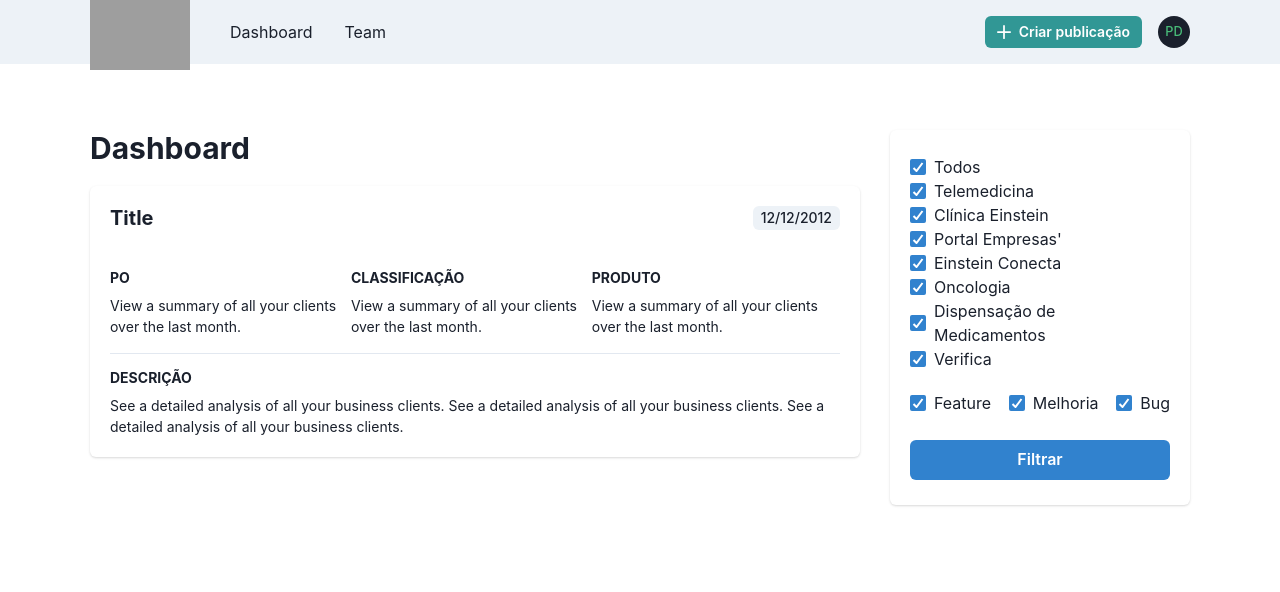
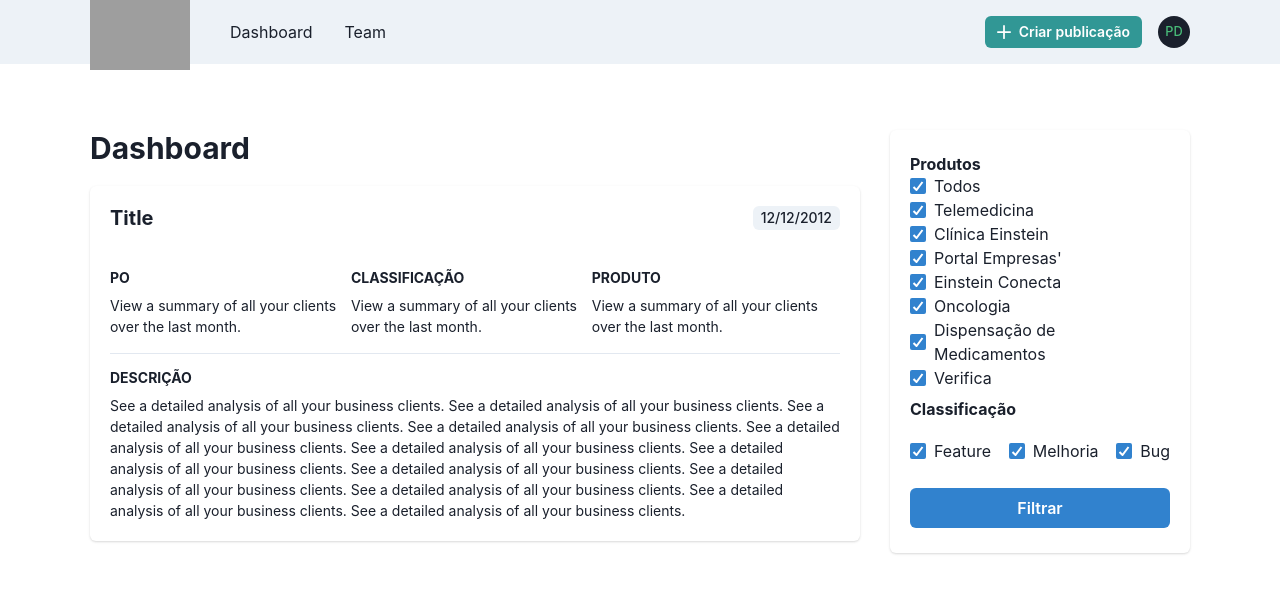
Before and after one commit to leandroaraujo5511/pubdata, a Next.js app: page /Dashboard in a window 1280 px wide. Shown: the top 592 px of the page. Built offline with nearby package versions, Linux system fonts and the light colour scheme; grey boxes are pictures that could not be loaded.

Commit message:
clean code

```diff
--- a/components/searchBox.tsx
+++ b/components/searchBox.tsx
@@ -1,8 +1,7 @@
 
-import { Box, Button, Card, Checkbox, Link, Stack } from "@chakra-ui/react";
-import React, { useCallback } from "react";
+import { Box, Button, Card, Checkbox, Heading, Link, Stack } from "@chakra-ui/react";
+import React from "react";
 import { ReactNode } from "react";
-
 
 const SearchBox = () => {
 
@@ -12,16 +11,9 @@ const SearchBox = () => {
     const allChecked = checkedItems.every(Boolean)
     const isIndeterminate = checkedItems.some(Boolean) && !allChecked
 
-    const teste = useCallback((indexInput, event) => {
-        let newData = []
-
-        checkedItems.map((item, index) => item[indexInput] === indexInput ? newData.push(checkedItems[index]) : newData.push(event.target.checked))
-
-        setCheckedItems(newData)
-    }, [checkedItems])
-
     return (
         <Card marginLeft="30px" padding="25px 20px" height="auto">
+            <Heading size='sm'>Produtos</Heading>
             <Checkbox
                 isChecked={allChecked}
                 isIndeterminate={isIndeterminate}
@@ -75,8 +67,8 @@ const SearchBox = () => {
             >
                 Verifica
             </Checkbox>
-
-            <Box marginTop="20px"  display="flex" justifyContent="space-between">
+            <Heading size='sm' marginTop="10px">Classificação</Heading>
+            <Box marginTop="20px" display="flex" justifyContent="space-between">
                 <Checkbox
                     isChecked={publishClassification[0]}
                     onChange={(e) => setPublishClassification([e.target.checked, publishClassification[1], publishClassification[2]])}
@@ -98,7 +90,7 @@ const SearchBox = () => {
                 </Checkbox>
 
             </Box>
-            <Button colorScheme='blue' marginTop="25px" onClick={()=> alert("oi")}>Filtrar</Button>
+            <Button colorScheme='blue' marginTop="25px" onClick={() => alert("oi")}>Filtrar</Button>
         </Card>
     )
 
--- a/pages/Dashboard/index.tsx
+++ b/pages/Dashboard/index.tsx
@@ -49,6 +49,12 @@ const Dashboard = () => {
                   <Text pt='2' fontSize='sm'>
                     See a detailed analysis of all your business clients. See a detailed analysis of
                     all your business clients. See a detailed analysis of all your business clients.
+                    See a detailed analysis of all your business clients. See a detailed analysis of
+                    all your business clients. See a detailed analysis of all your business clients.
+                    See a detailed analysis of all your business clients. See a detailed analysis of
+                    all your business clients. See a detailed analysis of all your business clients.
+                    See a detailed analysis of all your business clients. See a detailed analysis of
+                    all your business clients. See a detailed analysis of all your business clients.
                   </Text>
                 </Box>
               </Stack>
```
